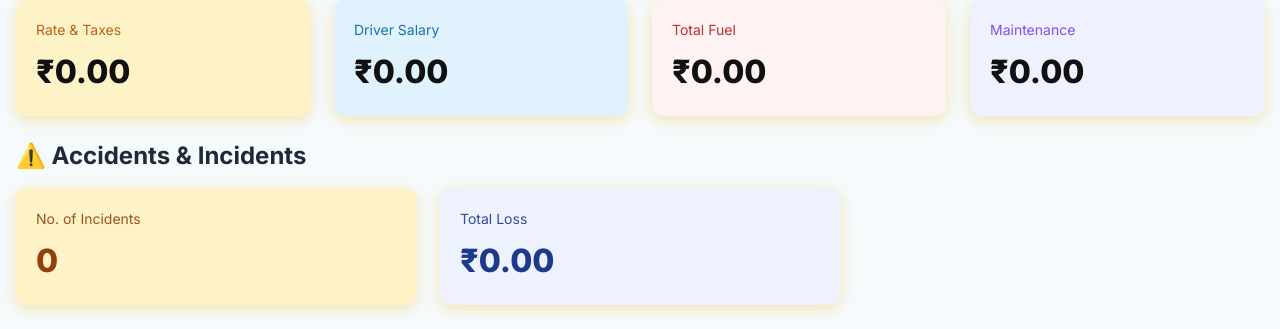
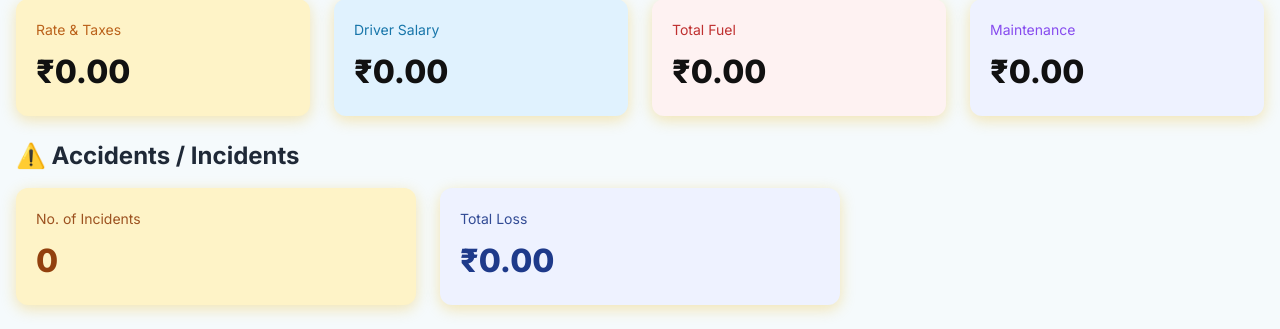
Before and after one commit to pmcdrivelogs/drivelogs, a Flask app: a page that uses templates/admin_analytics_dashboard.html in a window 1280 px wide. Shown: the part 2591-2920 px from the top of the page. Run offline with Flask 3, Linux system fonts and the light colour scheme; the visitor is signed in with stand-in values (Sample User, id 1); data that the repository does not hold is empty; some libraries are stand-ins or nearby versions.

Commit message:
Update admin_analytics_dashboard.html

```diff
--- a/templates/admin_analytics_dashboard.html
+++ b/templates/admin_analytics_dashboard.html
@@ -528,7 +528,7 @@
 
       <!-- Accidents and Incidents -->
       <div class="mb-6">
-        <h2 class="text-2xl font-bold text-gray-800 mb-4">⚠️ Accidents & Incidents</h2>
+        <h2 class="text-2xl font-bold text-gray-800 mb-4">⚠️ Accidents / Incidents</h2>
         <div class="grid grid-cols-1 md:grid-cols-3 gap-6">
 
           <div class="stat-box" style="background:#fef3c7;color:#92400e;">
@@ -882,7 +882,7 @@
       if (document.getElementById('activeDrivers')) document.getElementById('activeDrivers').textContent = data.active_drivers || data.total_active_drivers || 0;
       if (document.getElementById('pastDrivers')) document.getElementById('pastDrivers').textContent = data.past_drivers || 0;
 
-      // Accidents & Incidents
+      // Accidents / Incidents
       if (document.getElementById('accidentsCount')) document.getElementById('accidentsCount').textContent = data.accidents_count || 0;
       if (document.getElementById('incidentsCount')) document.getElementById('incidentsCount').textContent = data.incidents_count || 0;
       if (document.getElementById('incidentsPayments')) document.getElementById('incidentsPayments').textContent = '₹' + ((data.incidents_payments_total || 0)).toFixed(2);
@@ -1418,7 +1418,7 @@
         // 6. ACCIDENTS & INCIDENTS
         // ══════════════════════════════════════════════════════════════════════
         checkPageBreak(12+SH+5);
-        y = secBar('Accidents & Incidents', y, [185,28,28], [220,60,60]);
+        y = secBar('Accidents / Incidents', y, [185,28,28], [220,60,60]);
 
         [
           { label:'No. of Accidents',           value:el('accidentsCount'),   bg:[185,28,28]   },
```
